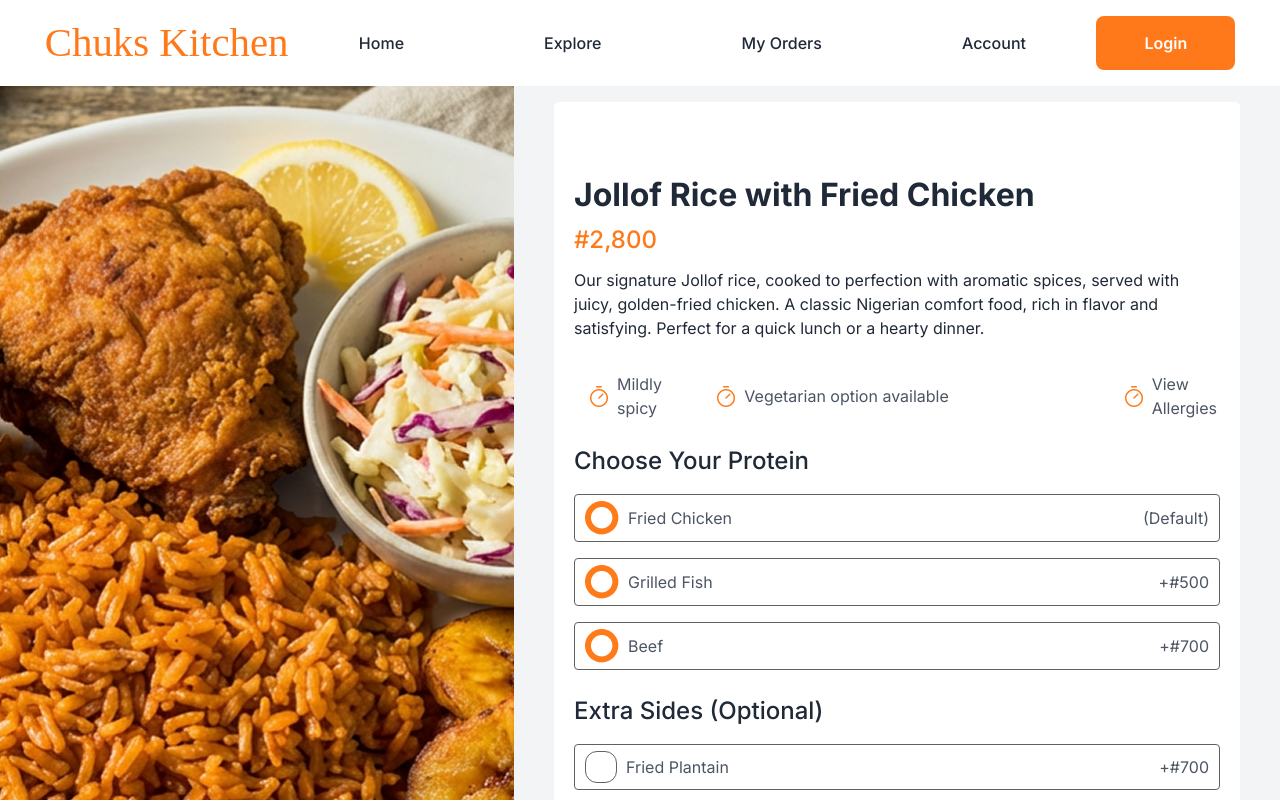
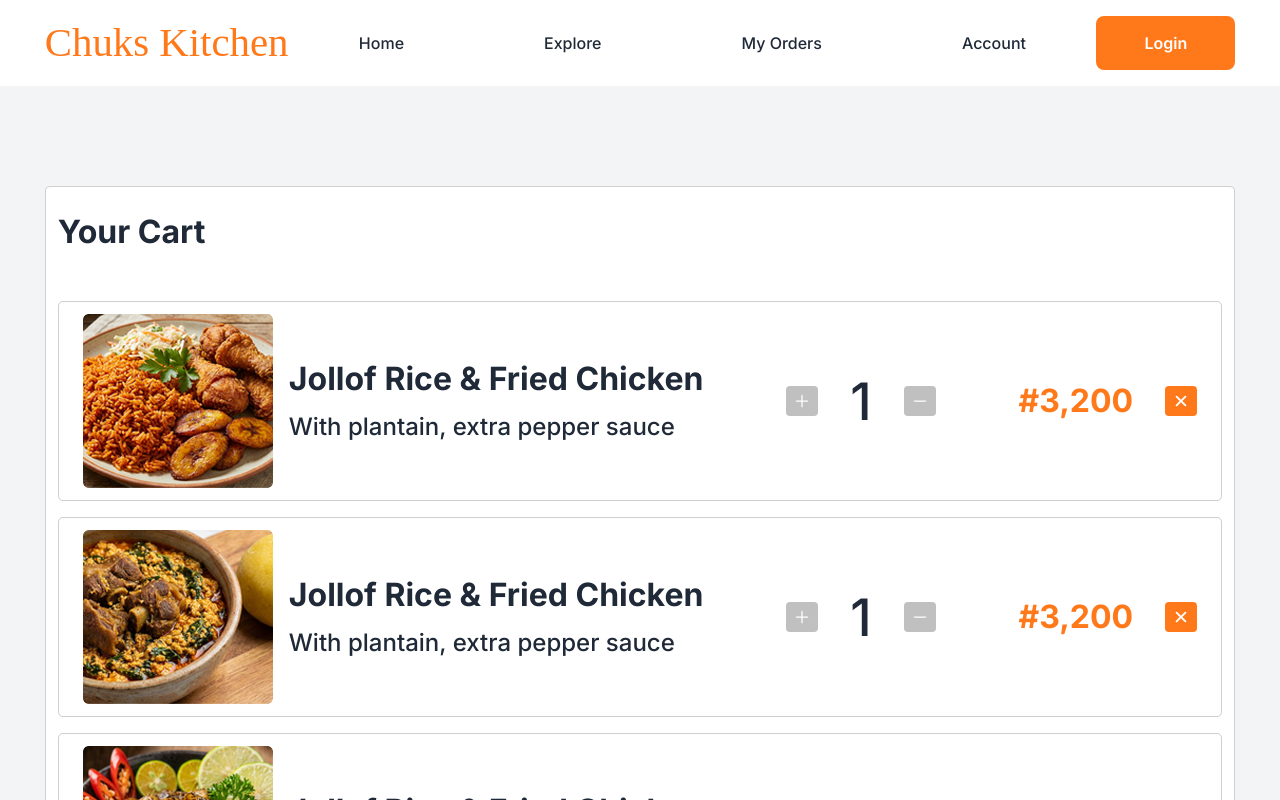
Before and after one commit to Bolazcoding/Chuks-Kitchen, a React (Vite) app: page / in a window 1280 px wide. Shown: the top 800 px of the page. Built offline with nearby package versions, Linux system fonts and the light colour scheme; a web font is replaced by a local one.

Commit message:
fix responsiveness

```diff
--- a/src/App.jsx
+++ b/src/App.jsx
@@ -18,8 +18,8 @@ function App() {
           {/* <SignUp /> */}
           {/* <HomePage /> */}
           {/* <MenuPage /> */}
-          <FoodDetails />
-          {/* <Cart /> */}
+          {/* <FoodDetails /> */}
+          <Cart />
         </BrowserRouter>
       </KitchenProvider>
     </div>
--- a/src/components/CartDetails.jsx
+++ b/src/components/CartDetails.jsx
@@ -13,48 +13,61 @@ function CartDetails({ carts }) {
           key={cart.id}
           className="flex border-[0.5px] border-icon-text/30 rounded-[5px] object-cover"
         >
-          <div className="flex items-center justify-between py-3 px-6 w-full">
+          <div className="flex items-center gap-4 justify-between py-3 px-6 w-full max-[450px]:px-3">
             <Image
               src={cart.image}
               alt={cart.title}
-              className="w-47.5 h-43.5"
+              className="w-47.5 h-43.5 rounded-[5px] max-[630px]:w-[108.14px] max-[630px]:h-full"
             />
+            <div className="flex justify-between w-full max-[950px]:flex-col">
               <div>
-              <h3 className=" text-text-color text-[32px] font-bold leading-10.5 ">
+                <h3 className=" text-text-color text-[32px] font-bold leading-10.5 max-[1100px]:text-[24px] max-[630px]:text-[16px] max-[630px]:leading-6">
                   {cart.title}
                 </h3>
-              <p className="text-text-color text-[24px] leading-8.5 font-medium mt-2.5">
+                <p className="text-text-color text-[24px] leading-8.5 font-medium mt-2.5 max-[1100px]:text-[16px] max-[950px]:mt-1 max-[630px]:text-[12px] max-[630px]:leading-6">
                   {cart.description}
                 </p>
               </div>
 
-            <div className="flex items-center gap-16">
+              <div className="flex items-center justify-between gap-8 ">
                 <Button
                   bgColor="bg-icon-text/40"
                   className="rounded-sm px-1.5 py-1.25 flex items-center justify-center cursor-pointer"
                 >
-                <IonIcon icon={add} className="text-white text-2xl " />
+                  <IonIcon
+                    icon={add}
+                    className="text-white text-xl max-[1100px]:text-lg max-[630px]:text-[12px]"
+                  />
                 </Button>
-              <span className="text-text-color text-[51.53px] font-medium leading-18.25">
+                <span className="text-text-color text-[51.53px] font-medium leading-18.25 max-[1100px]:text-4xl max-[630px]:text-[20.74px] max-[630px]:leading-[29.38px]">
                   1
                 </span>
                 <Button
                   bgColor="bg-icon-text/40"
                   className="rounded-sm px-1.5 py-1.25 flex items-center justify-center cursor-pointer"
                 >
-                <IonIcon icon={remove} className="text-white text-2xl " />
+                  <IonIcon
+                    icon={remove}
+                    className="text-white text-xl max-[1100px]:text-lg max-[630px]:text-[12px]"
+                  />
                 </Button>
               </div>
 
-            <p className="text-primary-color text-[32px] leading-10.5 font-bold">
+              <div className="flex items-center gap-8 justify-between max-[650px]:mt-1.5 ">
+                <p className="text-primary-color text-[32px] leading-10.5 font-bold max-[1100px]:text-[24px] max-[630px]:text-[16px] max-[630px]:leading-6">
                   {cart.price}
                 </p>
                 <Button
                   bgColor="bg-primary-color"
                   className="rounded-sm px-1.5 py-1.25  flex items-center justify-center cursor-pointer"
                 >
-              <IonIcon icon={close} className="text-white text-2xl " />
+                  <IonIcon
+                    icon={close}
+                    className="text-white text-xl max-[1100px]:text-lg max-[630px]:text-[12px]"
+                  />
                 </Button>
+              </div>
+            </div>
           </div>
         </div>
       ))}
--- a/src/components/CartMenu.jsx
+++ b/src/components/CartMenu.jsx
@@ -4,7 +4,7 @@ import CartDetails from "./CartDetails";
 
 function CartMenu() {
   return (
-    <section className="maxWidth bg-white border-[0.5px] border-icon-text/30 rounded-[5px] px-3 py-6 my-25">
+    <section className="maxWidth bg-white border-[0.5px] border-icon-text/30 rounded-[5px] px-3 py-6 my-25 max-[630px]:my-12">
       <HeaderText>Your Cart</HeaderText>
       <CartDetails carts={carts} />
     </section>
--- a/src/components/JollofMenuMeal.jsx
+++ b/src/components/JollofMenuMeal.jsx
@@ -1,6 +1,6 @@
 import { jollofRiceMeals } from "../data/jollofRiceType";
+import HeaderText from "./HeaderText";
 import JollofMealCat from "./JollofMealCat";
-import HeaderText from "./HeaderText";
 
 function JollofMenuMeal() {
   return (
```
Lines whose indentation alone changed are shown as unchanged.
